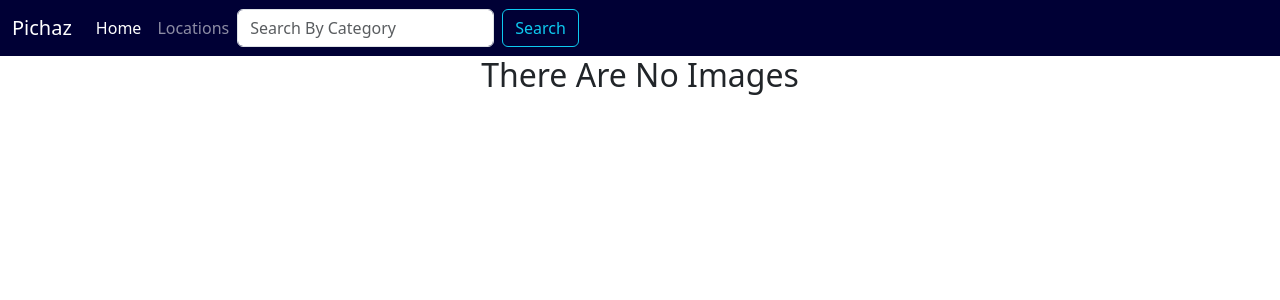
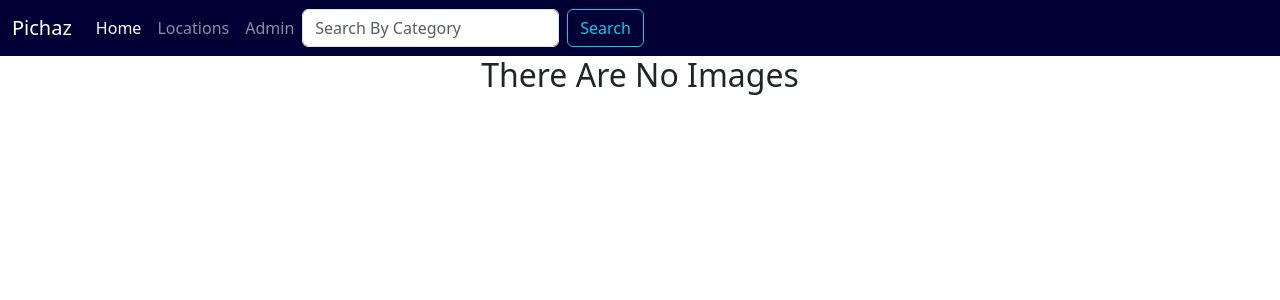
Before and after one commit to JoyWambui/Pichaz, a Django app: page / in a window 1280 px wide. Shown: the top 300 px of the page. Run offline with Django 3.2, Linux system fonts and the light colour scheme; data that the repository does not hold is empty; some libraries are stand-ins or nearby versions.

Commit message:
Add route to admin page

```diff
--- a/gallery/templates/base.html
+++ b/gallery/templates/base.html
@@ -27,6 +27,8 @@
     <script src="https://code.jquery.com/jquery-3.6.0.min.js"
         integrity="sha256-/xUj+3OJU5yExlq6GSYGSHk7tPXikynS7ogEvDej/m4=" crossorigin="anonymous"></script>
     <script src="{%static 'js/copy.js'%}"></script>
+    <script src="{%static 'js/title.js'%}"></script>
+
         {%bootstrap_javascript %}
     {% endblock %}
 </body>
--- a/gallery/templates/navbar.html
+++ b/gallery/templates/navbar.html
@@ -9,10 +9,12 @@
             <div class="navbar-nav">
                 <a class="nav-link active" aria-current="page" href="{%url 'index'%}">Home</a>
                 <a class="nav-link" href="{%url 'locations'%}">Locations</a>
+                <a class="nav-link" href="{%url 'admin:index'%}">Admin</a>
+
             </div>
             <form class="d-flex" action="{% url 'search_categories' %}">
                 <input class="form-control me-2" type="search" placeholder="Search By Category" name="image"
-                    aria-label="Search" style="text-transform: capitalize;">
+                    aria-label="Search"  id="search_term">
                 <button class="btn btn-outline-info" type="submit">Search</button>
             </form>
 
```
Also changed, not shown: 1 other file.
